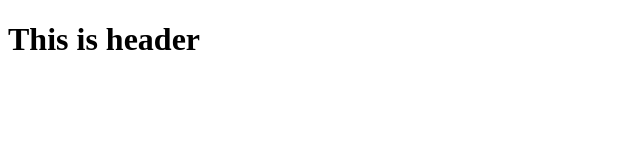
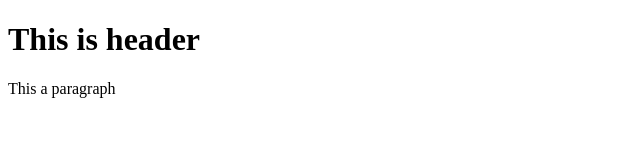
Before and after one commit to vamplrea/4thPC, a plain HTML site: page index.html in a window 1280 px wide. Shown: the whole page, without its empty margins (0-640 px from the left). Drawn offline with Linux system fonts and the light colour scheme.

Commit message:
Second Commit

```diff
--- a/index.html
+++ b/index.html
@@ -10,5 +10,8 @@
     <h1>
         This is header
     </h1>
+    <p>
+        This a paragraph
+    </p>
 </body>
 </html>
```
